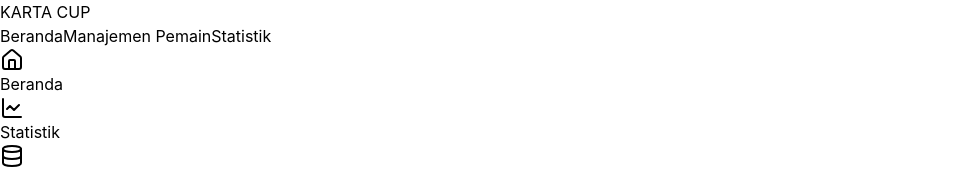
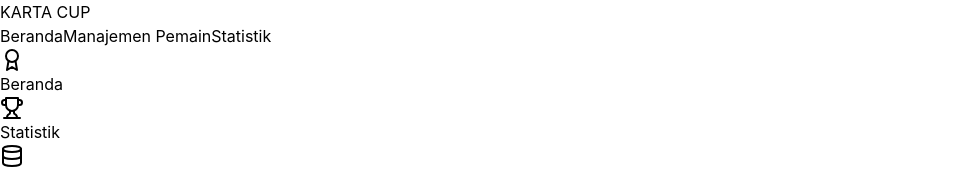
Before and after one commit to KOPJI/aplikasikartacupv, a React (Vite) app: page / in a window 1280 px wide. Shown: the top 170 px of the page, without its empty margins (0-975 px from the left). Built offline with nearby package versions, Linux system fonts and the light colour scheme; no server answers; the database is empty.

Commit message:
Memperbaiki impor ikon dari lucide-react

```diff
--- a/src/components/Navbar.tsx
+++ b/src/components/Navbar.tsx
@@ -1,5 +1,5 @@
 import { NavLink } from 'react-router-dom';
-import { Award, Calendar, ChartLine, Database, House, Trophy, Users } from 'lucide-react';
+import { Award, Calendar, Database, Trophy, Users } from 'lucide-react';
 import { Link } from 'react-router-dom';
 
 const Navbar = () => {
@@ -66,7 +66,7 @@ const Navbar = () => {
                 : "flex flex-col items-center px-3 py-2 rounded-md text-xs font-medium hover:bg-green-600 hover:bg-opacity-75"
             }
           >
-            <House className="h-5 w-5" />
+            <Award className="h-5 w-5" />
             <span>Beranda</span>
           </NavLink>
           <NavLink
@@ -77,7 +77,7 @@ const Navbar = () => {
                 : "flex flex-col items-center px-3 py-2 rounded-md text-xs font-medium hover:bg-green-600 hover:bg-opacity-75"
             }
           >
-            <ChartLine className="h-5 w-5" />
+            <Trophy className="h-5 w-5" />
             <span>Statistik</span>
           </NavLink>
           <NavLink
```
